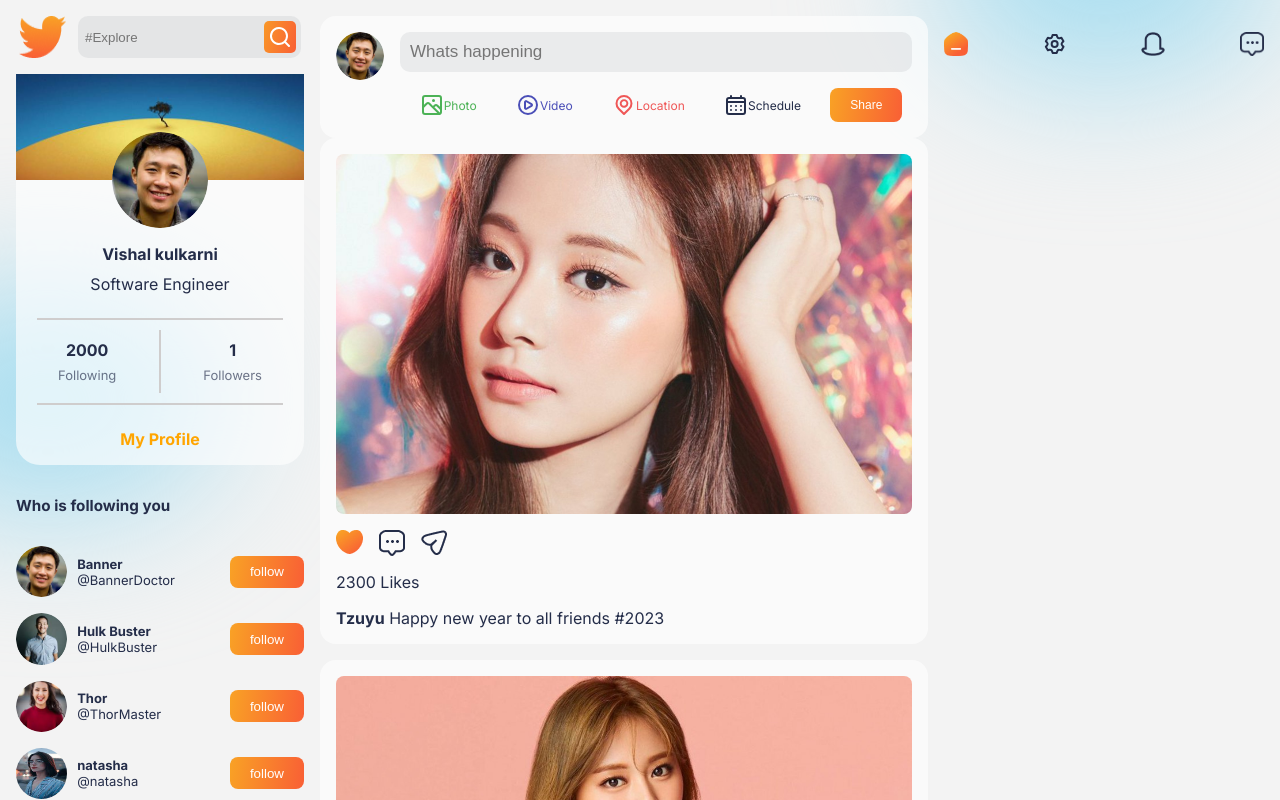
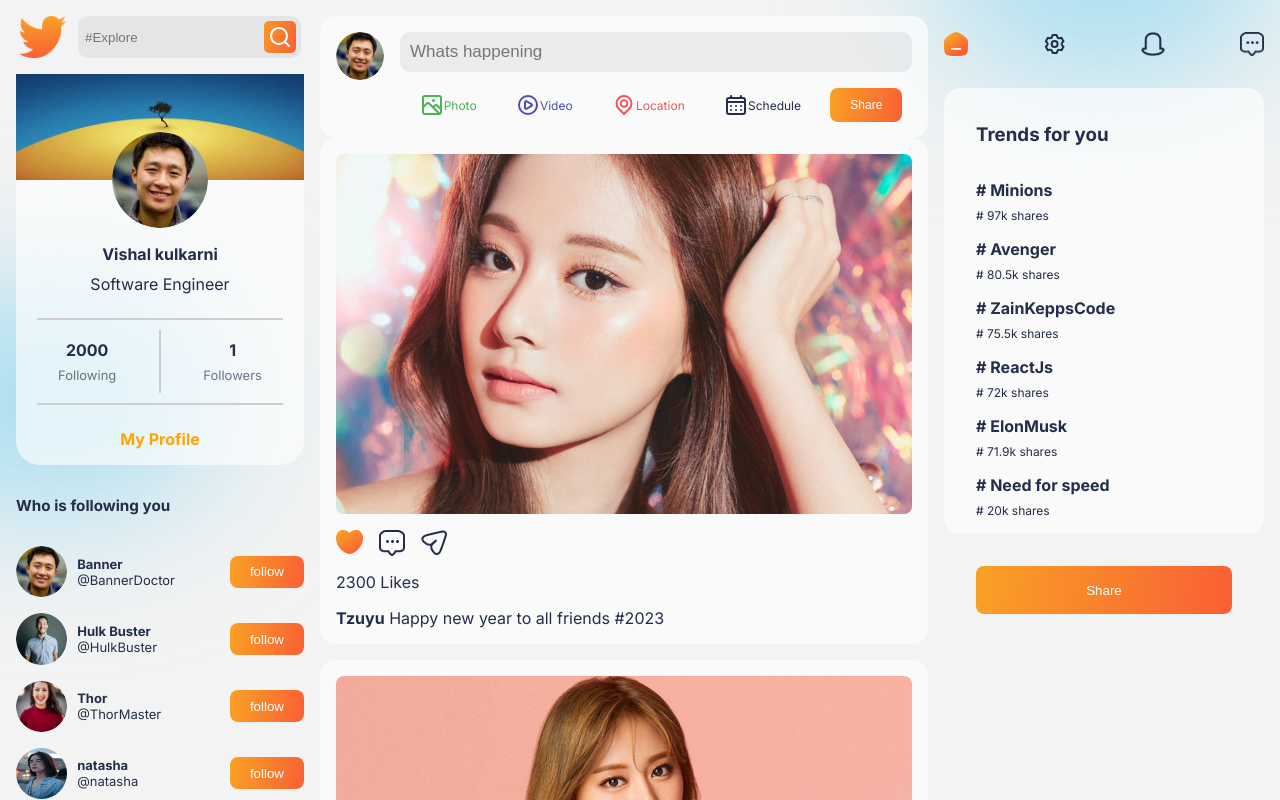
Before and after one commit to Vishalk29/SocialMediaView, a React (Create React App) app: page / in a window 1280 px wide. Shown: the top 800 px of the page. Built offline with nearby package versions, Linux system fonts and the light colour scheme.

Commit message:
Added the trend page and button also given some style to it

```diff
--- /dev/null
+++ b/src/Component/Data/TrendData.js
@@ -0,0 +1,33 @@
+export const TrendData = [
+
+    {
+        name: "Minions",
+        shares: 97
+
+    },
+    {
+        name: "Avenger",
+        shares: 80.5
+
+    },
+    {
+        name: "ZainKeppsCode",
+        shares: 75.5
+
+    },
+    {
+        name: "ReactJs",
+        shares: 72
+
+    },
+    {
+        name: "ElonMusk",
+        shares: 71.9
+
+    }, {
+        name: "Need for speed",
+        shares: 20
+
+    },
+
+]
--- a/src/Component/RightSide/RightSide.jsx
+++ b/src/Component/RightSide/RightSide.jsx
@@ -4,6 +4,7 @@
 import noti from '../../img/noti.png'
 import comment from '../../img/comment.png'
 import { UilSetting } from '@iconscout/react-unicons'
+import Trends from '../Trends/Trends'
 export const RightSide = () => {
     return (
         <div className="RightSide">
@@ -13,7 +14,10 @@
                 <img src={noti} alt="" />
                 <img src={comment} alt="" />
             </div>
-
+            <Trends />
+            <button className='button r-button'>
+                Share
+            </button>
         </div>
     )
 }
--- a/src/Component/Trends/Trends.css
+++ b/src/Component/Trends/Trends.css
@@ -0,0 +1,25 @@
+.Trends {
+    display: flex;
+    flex-direction: column;
+    gap: 1rem;
+    background-color: var(--cardColor);
+    padding: 1rem;
+    border-radius: 1rem;
+    padding-left: 2rem;
+}
+.trend {
+    display: flex;
+    flex-direction: column;
+    gap: 0.5rem;
+}
+.trend > span:nth-of-type(1) {
+    font-weight: bold;
+}
+.trend > span:nth-of-type(2) {
+    font-size: 12px;
+}
+.r-button {
+    width: 80%;
+    height: 3rem;
+    align-self: center;
+}
--- a/src/Component/Trends/Trends.jsx
+++ b/src/Component/Trends/Trends.jsx
@@ -0,0 +1,23 @@
+import React from 'react'
+import './Trends.css'
+import { TrendData } from '../Data/TrendData'
+const Trends = () => {
+    return (
+        <div className="Trends">
+            <h3> Trends for you</h3>
+            {
+                TrendData.map((trends, id) => {
+                    return (
+                        <div className="trend">
+                            <span># {trends.name}</span>
+                            <span># {trends.shares}k shares</span>
+                        </div>
+                    )
+                })
+            }
+
+        </div>
+    )
+}
+
+export default Trends
```
